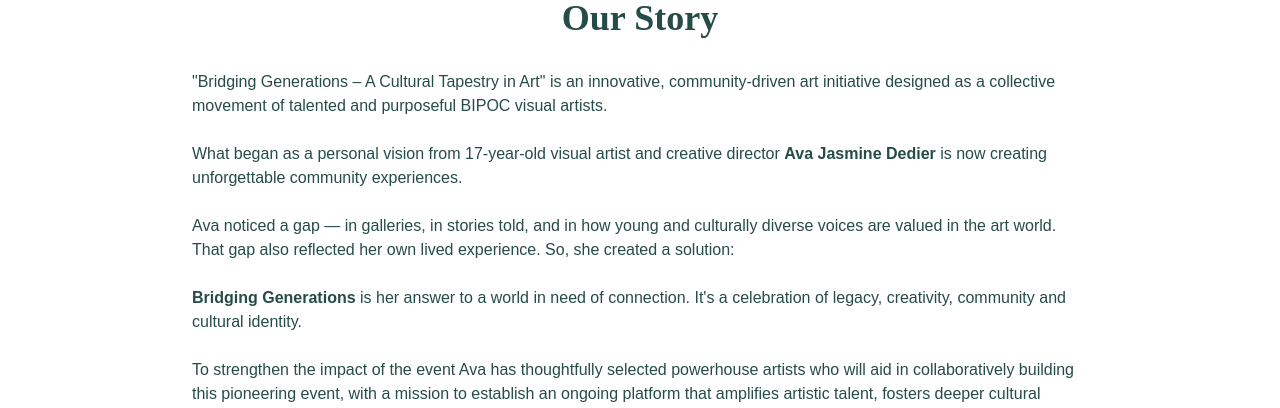
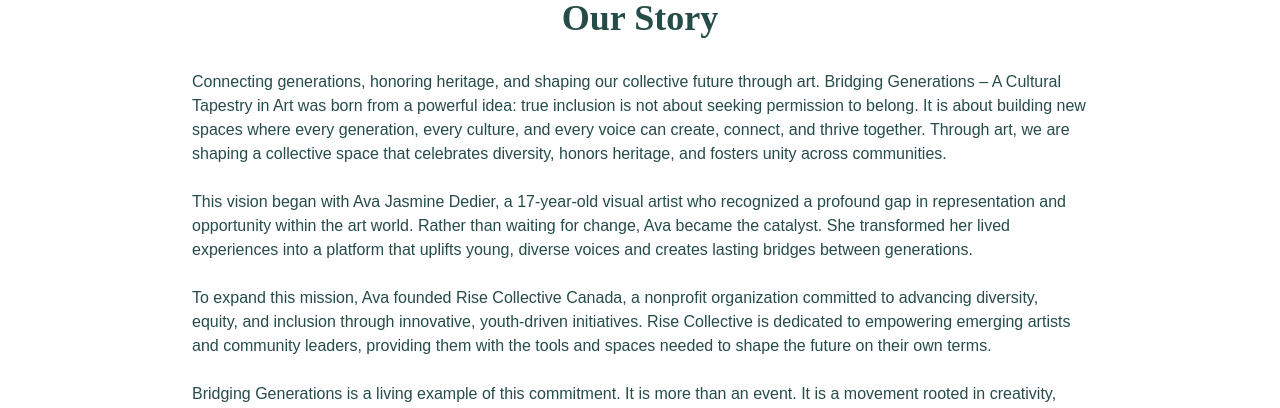
Before and after one commit to BobbyConscious/art-tapestry-website-b67538b3, a React (Vite) app: page /events in a window 1280 px wide. Shown: the part 386-794 px from the top of the page. Built offline with nearby package versions, Linux system fonts and the light colour scheme.

Commit message:
Refactor: Update Our Story section
Update the content of the Our Story section with the new text provided in the prompt.

```diff
--- a/src/pages/Events.tsx
+++ b/src/pages/Events.tsx
@@ -1,4 +1,3 @@
-
 import { AspectRatio } from "@/components/ui/aspect-ratio";
 import WorkshopsSection from "@/components/events/WorkshopsSection";
 import { eventTours } from "@/data/eventData";
@@ -32,23 +31,20 @@ const Events = () => {
 
             <div className="prose prose-lg max-w-none text-deep-teal font-poppins space-y-6">
               <p>
-                "Bridging Generations – A Cultural Tapestry in Art" is an innovative, community-driven art initiative designed as a collective movement of talented and purposeful BIPOC visual artists.
+                Connecting generations, honoring heritage, and shaping our collective future through art.
+                Bridging Generations – A Cultural Tapestry in Art was born from a powerful idea: true inclusion is not about seeking permission to belong. It is about building new spaces where every generation, every culture, and every voice can create, connect, and thrive together. Through art, we are shaping a collective space that celebrates diversity, honors heritage, and fosters unity across communities.
               </p>
 
               <p>
-                What began as a personal vision from 17-year-old visual artist and creative director <strong>Ava Jasmine Dedier</strong> is now creating unforgettable community experiences.
+                This vision began with Ava Jasmine Dedier, a 17-year-old visual artist who recognized a profound gap in representation and opportunity within the art world. Rather than waiting for change, Ava became the catalyst. She transformed her lived experiences into a platform that uplifts young, diverse voices and creates lasting bridges between generations.
               </p>
 
               <p>
-                Ava noticed a gap — in galleries, in stories told, and in how young and culturally diverse voices are valued in the art world. That gap also reflected her own lived experience. So, she created a solution:
+                To expand this mission, Ava founded Rise Collective Canada, a nonprofit organization committed to advancing diversity, equity, and inclusion through innovative, youth-driven initiatives. Rise Collective is dedicated to empowering emerging artists and community leaders, providing them with the tools and spaces needed to shape the future on their own terms.
               </p>
 
               <p>
-                <strong>Bridging Generations</strong> is her answer to a world in need of connection. It's a celebration of legacy, creativity, community and cultural identity.
-              </p>
-
-              <p>
-                To strengthen the impact of the event Ava has thoughtfully selected powerhouse artists who will aid in collaboratively building this pioneering event, with a mission to establish an ongoing platform that amplifies artistic talent, fosters deeper cultural understanding, and actively unites multiple generations.
+                Bridging Generations is a living example of this commitment. It is more than an event. It is a movement rooted in creativity, pride, and collective transformation, inviting all generations to come together and reimagine what community, culture, and collaboration can truly be.
               </p>
             </div>
           </div>
```
